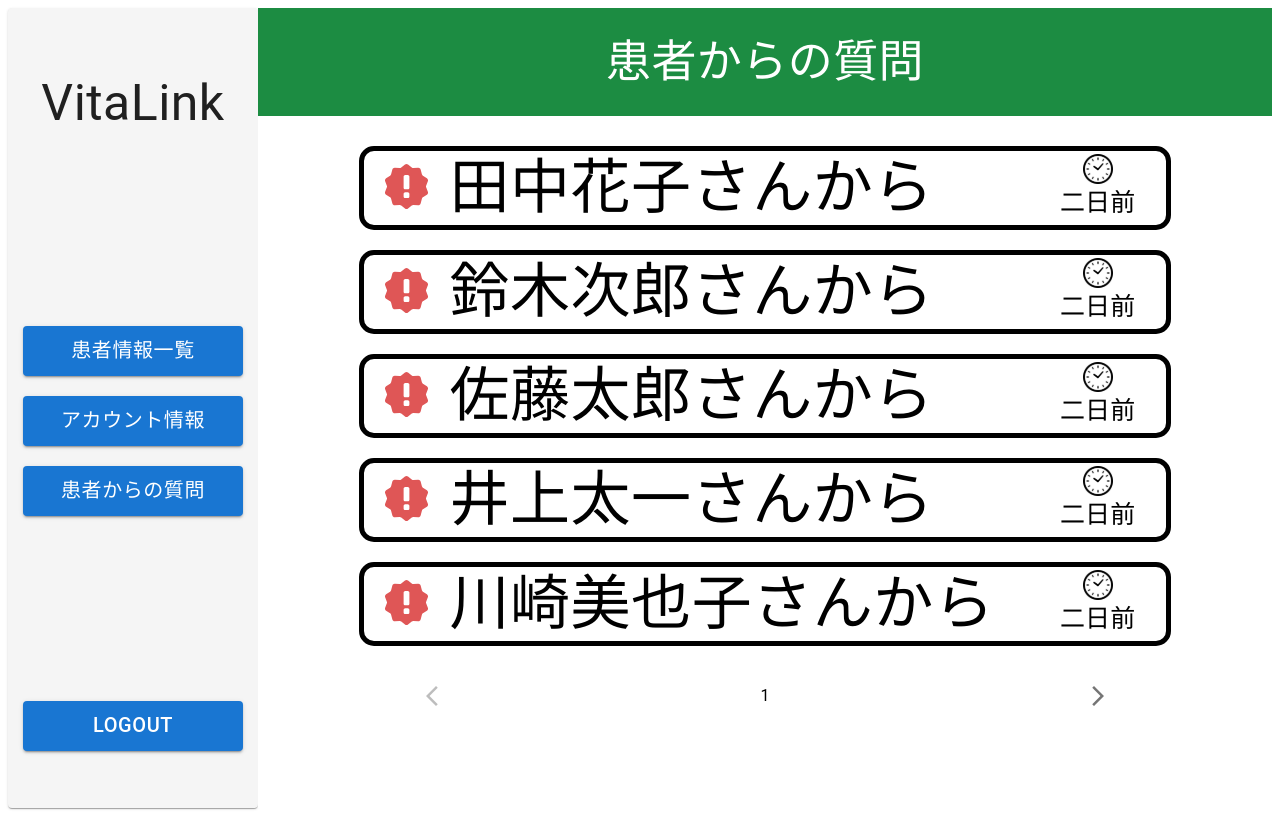
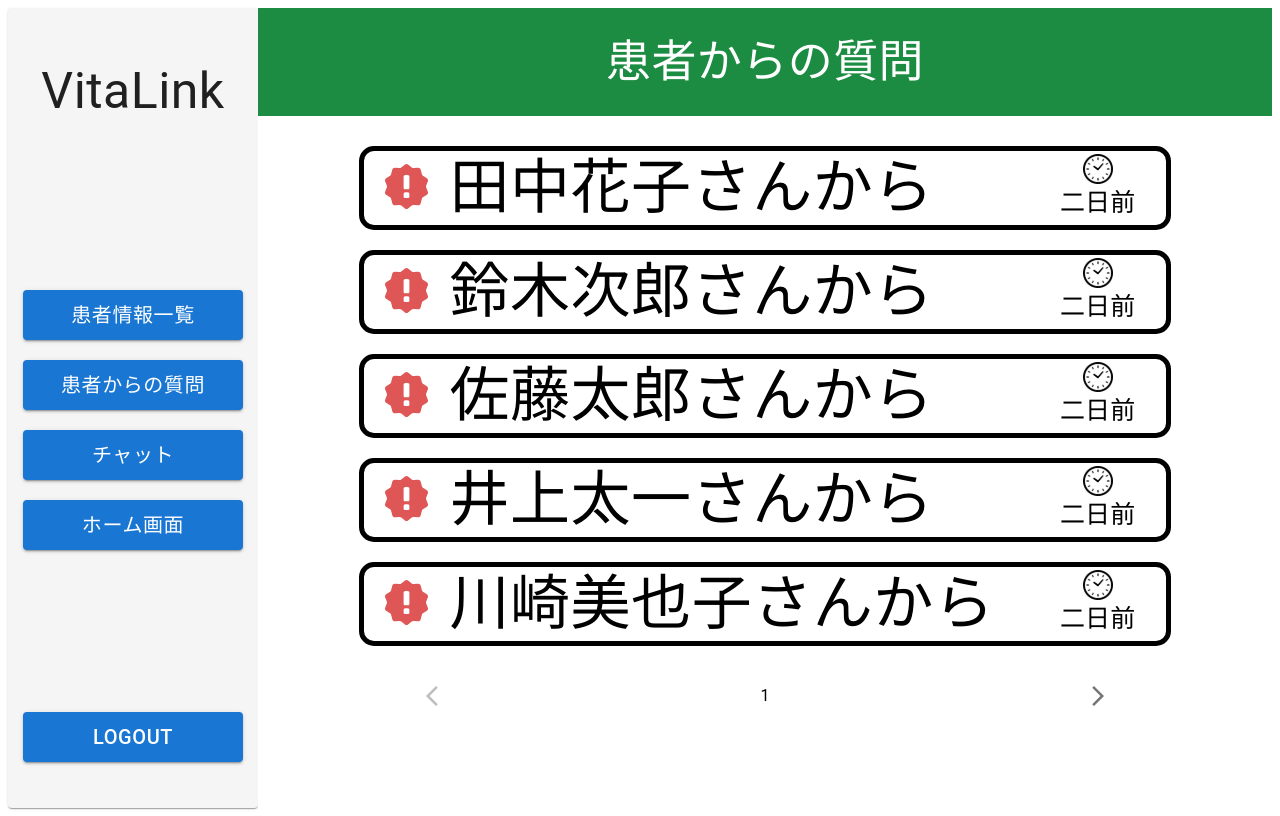
Before and after one commit to Kotaro0722/VitaLinkHistory, a Next.js app in the folder client/: page /dashboard/questionTable in a window 1280 px wide. Built offline with nearby package versions, Linux system fonts and the light colour scheme.

Commit message:
サイドバー作成

```diff
--- a/client/app/dashboard/layout.jsx
+++ b/client/app/dashboard/layout.jsx
@@ -11,6 +11,8 @@ import {
   ThemeProvider,
 } from "@mui/material";
 import Link from "next/link";
+import { paths } from "@/paths";
+import { useRouter } from "next/navigation";
 
 const inter = Inter({ subsets: ["latin"] });
 
@@ -30,6 +32,10 @@ const theme = createTheme({
 
 export default function RootLayout({ children }) {
   const sidebarWidth = "250px";
+  const router = useRouter();
+  const handleButtonClick = (link) => {
+    router.push(link);
+  };
   return (
     <html lang="en">
       <head>
@@ -59,19 +65,37 @@ export default function RootLayout({ children }) {
                     gap: "20px",
                   }}
                 >
-                  <Link href="/dashboard">
-                    <Button variant="contained">患者情報一覧</Button>
-                  </Link>
-                  <Link href="/dashboard">
-                    <Button variant="contained">アカウント情報</Button>
-                  </Link>
-                  <Link href="/dashboard/questionTable">
-                    <Button variant="contained">患者からの質問</Button>
-                  </Link>
+                  <Button
+                    variant="contained"
+                    onClick={() => handleButtonClick(paths.dashboard.index)}
+                  >
+                    患者情報一覧
+                  </Button>
+                  <Button
+                    variant="contained"
+                    onClick={() => handleButtonClick(paths.dashboard.question)}
+                  >
+                    患者からの質問
+                  </Button>
+                  <Button
+                    variant="contained"
+                    onClick={() => handleButtonClick(paths.chat.index)}
+                  >
+                    チャット
+                  </Button>
+                  <Button
+                    variant="contained"
+                    onClick={() => handleButtonClick(paths.home)}
+                  >
+                    ホーム画面
+                  </Button>
                 </Box>
-                <Link href="/dashboard">
-                  <Button variant="contained">Logout</Button>
-                </Link>
+                <Button
+                  variant="contained"
+                  onClick={() => handleButtonClick(paths.login)}
+                >
+                  Logout
+                </Button>
               </ThemeProvider>
             </Paper>
           </Grid>
--- a/client/components/dashboard/question/questionTable.jsx
+++ b/client/components/dashboard/question/questionTable.jsx
@@ -22,6 +22,7 @@ import clock from "@/public/img/clock.svg";
 import ArrowBackIosNewIcon from "@mui/icons-material/ArrowBackIosNew";
 import ArrowForwardIosIcon from "@mui/icons-material/ArrowForwardIos";
 import { useRouter } from "next/navigation";
+import { paths } from "@/paths";
 
 const PageManager = ({ page, setPage, maxPage }) => {
   const handleChangePage = (newPage) => {
@@ -93,6 +94,7 @@ const QuestionTable = ({ data, setData }) => {
               newData[index].isRead = true;
               setData(newData);
               setShowPerson(index);
+              router.push(paths.chat.patient(datum.id));
             };
             console.log(rowsPerPage * (page + 1) > index);
             return (
```
